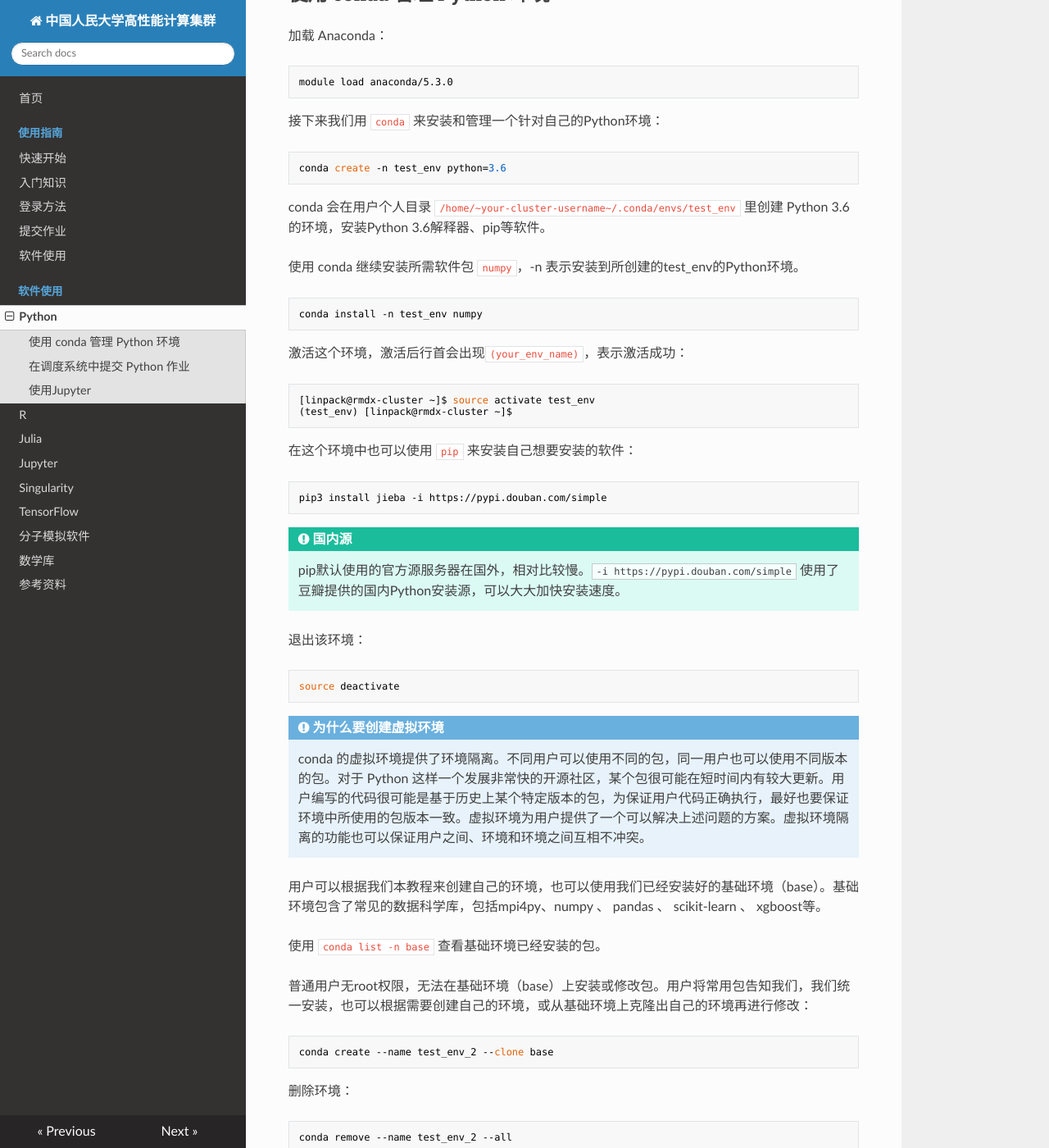
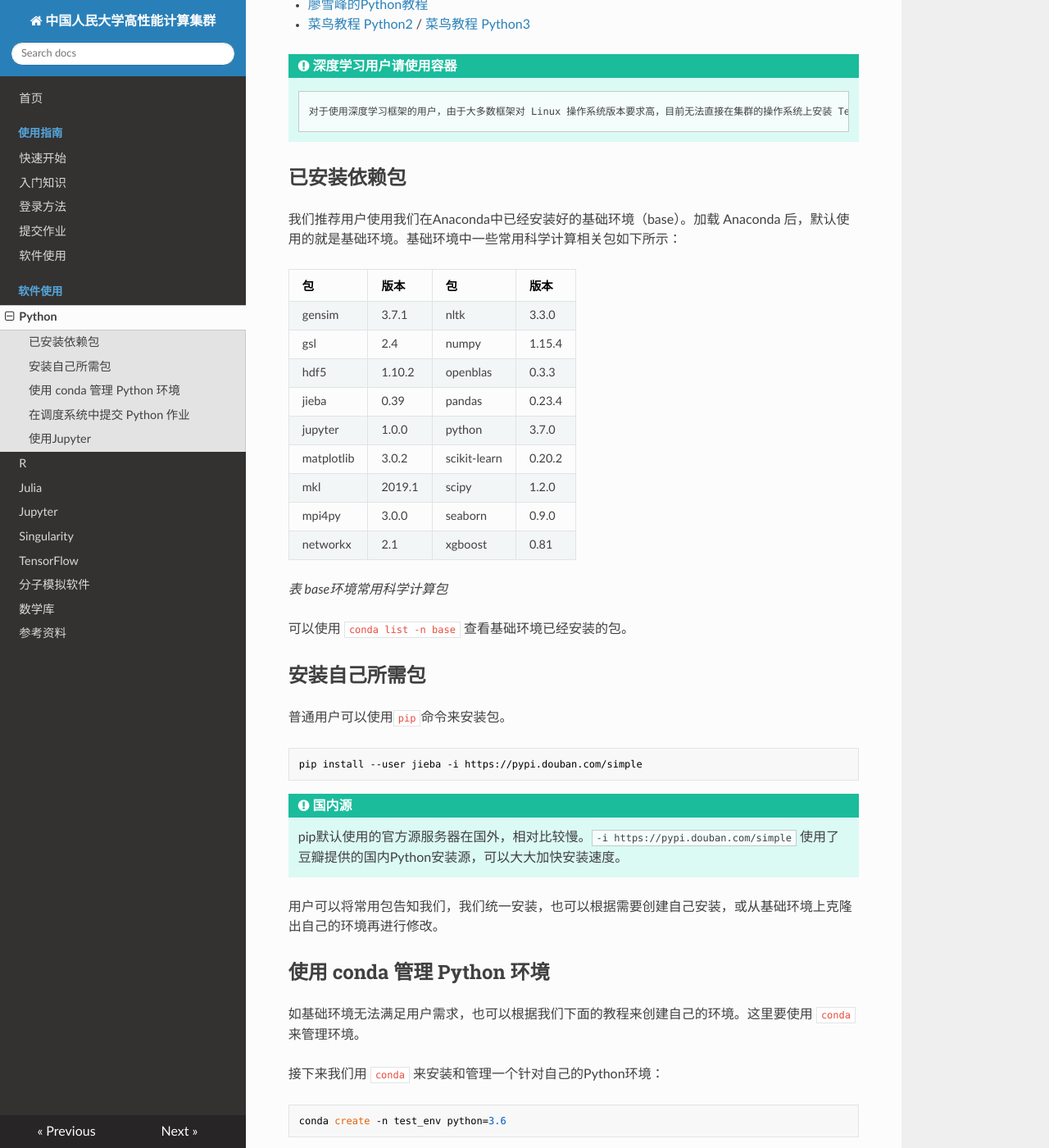
Before and after one commit to masterstevelu/cluster-support, an MkDocs documentation site: the page built from docs/manual/python.md, in a window 1280 px wide and 1400 px high, scrolled down 612 px. Shown: the whole window at 82% size. Built offline with MkDocs 1.6.1, drawn with Linux system fonts in a browser that asks for light colours; nearby versions of some CDN libraries; some of the changed text lies outside the part shown.

Commit message:
packages

````diff
--- a/docs/manual/python.md
+++ b/docs/manual/python.md
@@ -1,6 +1,13 @@
 # Python
 
 [Anaconda][1] 是一个用于科学计算的Python发行版，支持 Linux, Mac, Windows系统以及 Python、R等科学计算语言，提供了包管理与环境管理的功能，可以很方便地解决多版本python并存、切换以及各种第三方包安装问题。Anaconda 利用 `conda` 命令来进行package和environment的管理，并且已经包含了Python和相关的配套工具。在集群上，我们建议用户使用 Anaconda 来管理和使用Python。我们已经在集群的 Anaconda 中安装好了常用的科学计算库，包括 jupyter、mpi4py、numpy、pandas、scikit-learn、xgboost等。
+
+Anaconda环境需要几个G的存储空间，每个用户都自己安装一套Anaconda，将造成存储空间的浪费。用户自己编译安装的Python很有可能出现依赖错误，GCC版本过低等各种问题，且所编译的numpy等科学计算软件没有mkl加速，速度将会很慢。因此，这里推荐大家使用我们统一安装的Anaconda版的Python。如有其他个性化需求，请联系我们获取更多信息。
+
+加载 Anaconda：
+```bash
+module load anaconda/5.3.0
+```
 
 Python 入门教程请参考：
 
@@ -10,12 +17,42 @@ Python 入门教程请参考：
 !!! tip "深度学习用户请使用容器"
         对于使用深度学习框架的用户，由于大多数框架对 Linux 操作系统版本要求高，目前无法直接在集群的操作系统上安装 TensorFlow 或 PyTorch 框架。网络上提供的修改GLIBC的方法也非常不安全，有可能导致你的环境崩溃，这里非常不建议。我们建议使用Singularity容器来运行你的计算任务。你可以忽略下文的教程，直接跳转到[Singularity](singularity.md)的页面。
 
+## 已安装依赖包
+
+我们推荐用户使用我们在Anaconda中已经安装好的基础环境（base）。加载 Anaconda 后，默认使用的就是基础环境。基础环境中一些常用科学计算相关包如下所示：
+
+| 包         	| 版本   	| 包           	| 版本   	|
+|------------	|--------	|--------------	|--------	|
+| gensim     	| 3.7.1  	| nltk         	| 3.3.0  	|
+| gsl        	| 2.4    	| numpy        	| 1.15.4 	|
+| hdf5       	| 1.10.2 	| openblas     	| 0.3.3  	|
+| jieba      	| 0.39   	| pandas       	| 0.23.4 	|
+| jupyter    	| 1.0.0  	| python       	| 3.7.0  	|
+| matplotlib 	| 3.0.2  	| scikit-learn 	| 0.20.2 	|
+| mkl        	| 2019.1 	| scipy        	| 1.2.0  	|
+| mpi4py     	| 3.0.0  	| seaborn      	| 0.9.0  	|
+| networkx   	| 2.1    	| xgboost      	| 0.81   	|
+
+*表 base环境常用科学计算包*
+
+可以使用 `conda list -n base` 查看基础环境已经安装的包。
+
+## 安装自己所需包
+
+普通用户可以使用`pip`命令来安装包。
+
+```base
+pip install --user jieba -i https://pypi.douban.com/simple
+```
+
+!!! tip "国内源"
+    pip默认使用的官方源服务器在国外，相对比较慢。`-i https://pypi.douban.com/simple` 使用了豆瓣提供的国内Python安装源，可以大大加快安装速度。
+
+用户可以将常用包告知我们，我们统一安装，也可以根据需要创建自己安装，或从基础环境上克隆出自己的环境再进行修改。
+
 ## 使用 conda 管理 Python 环境
 
-加载 Anaconda：
-```bash
-module load anaconda/5.3.0
-```
+如基础环境无法满足用户需求，也可以根据我们下面的教程来创建自己的环境。这里要使用 `conda` 来管理环境。
 
 接下来我们用 `conda` 来安装和管理一个针对自己的Python环境：
 
@@ -44,9 +81,6 @@ conda install -n test_env numpy
 pip3 install jieba -i https://pypi.douban.com/simple
 ```
 
-!!! tip "国内源"
-    pip默认使用的官方源服务器在国外，相对比较慢。`-i https://pypi.douban.com/simple` 使用了豆瓣提供的国内Python安装源，可以大大加快安装速度。
-
 退出该环境：
 
 ```bash
@@ -55,12 +89,6 @@ source deactivate
 
 !!! note "为什么要创建虚拟环境"
     conda 的虚拟环境提供了环境隔离。不同用户可以使用不同的包，同一用户也可以使用不同版本的包。对于 Python 这样一个发展非常快的开源社区，某个包很可能在短时间内有较大更新。用户编写的代码很可能是基于历史上某个特定版本的包，为保证用户代码正确执行，最好也要保证环境中所使用的包版本一致。虚拟环境为用户提供了一个可以解决上述问题的方案。虚拟环境隔离的功能也可以保证用户之间、环境和环境之间互相不冲突。
-
-用户可以根据我们本教程来创建自己的环境，也可以使用我们已经安装好的基础环境（base）。基础环境包含了常见的数据科学库，包括mpi4py、numpy 、 pandas 、 scikit-learn 、 xgboost等。
-
-使用 `conda list -n base` 查看基础环境已经安装的包。
-
-普通用户无root权限，无法在基础环境（base）上安装或修改包。用户将常用包告知我们，我们统一安装，也可以根据需要创建自己的环境，或从基础环境上克隆出自己的环境再进行修改：
 
 ```bash
 conda create --name test_env_2 --clone base
````
Also changed, not shown: docs/manual/julia.md (+2 -1 lines), docs/manual/r.md (+4 -0 lines).
